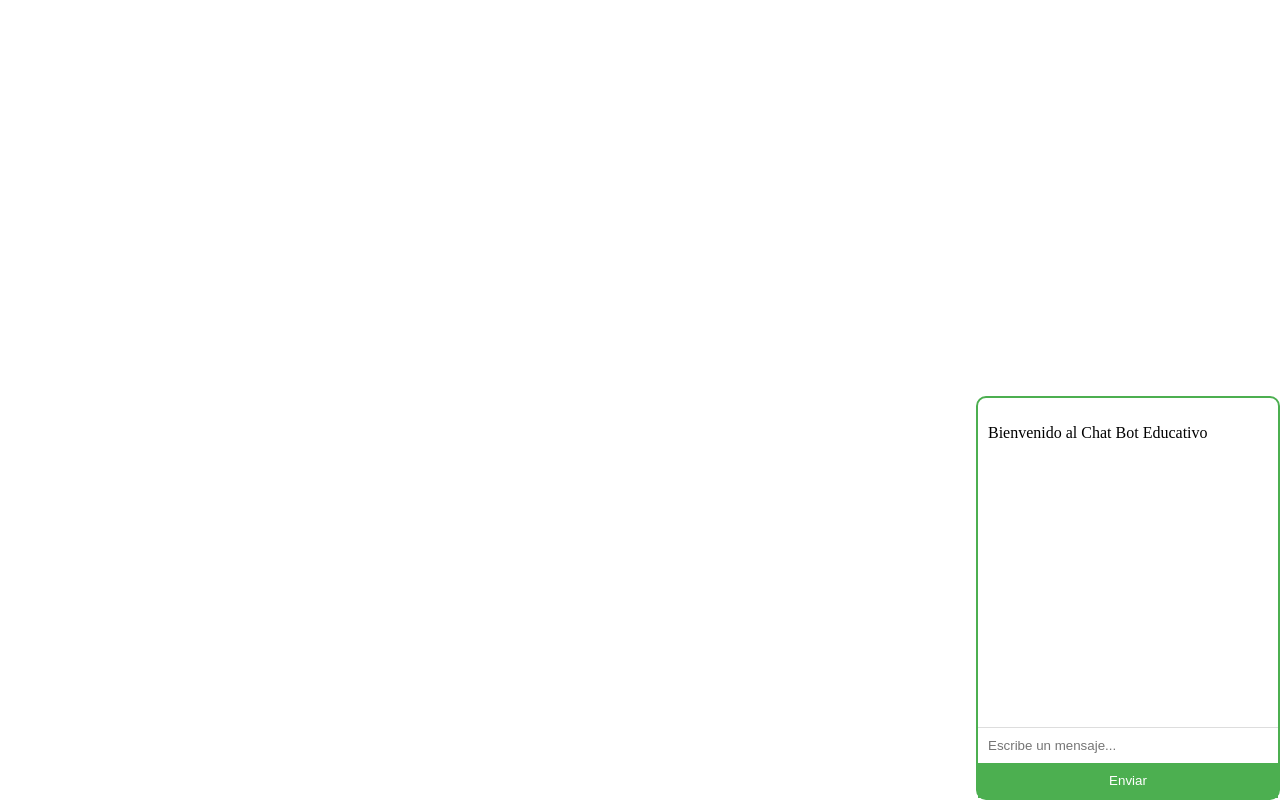
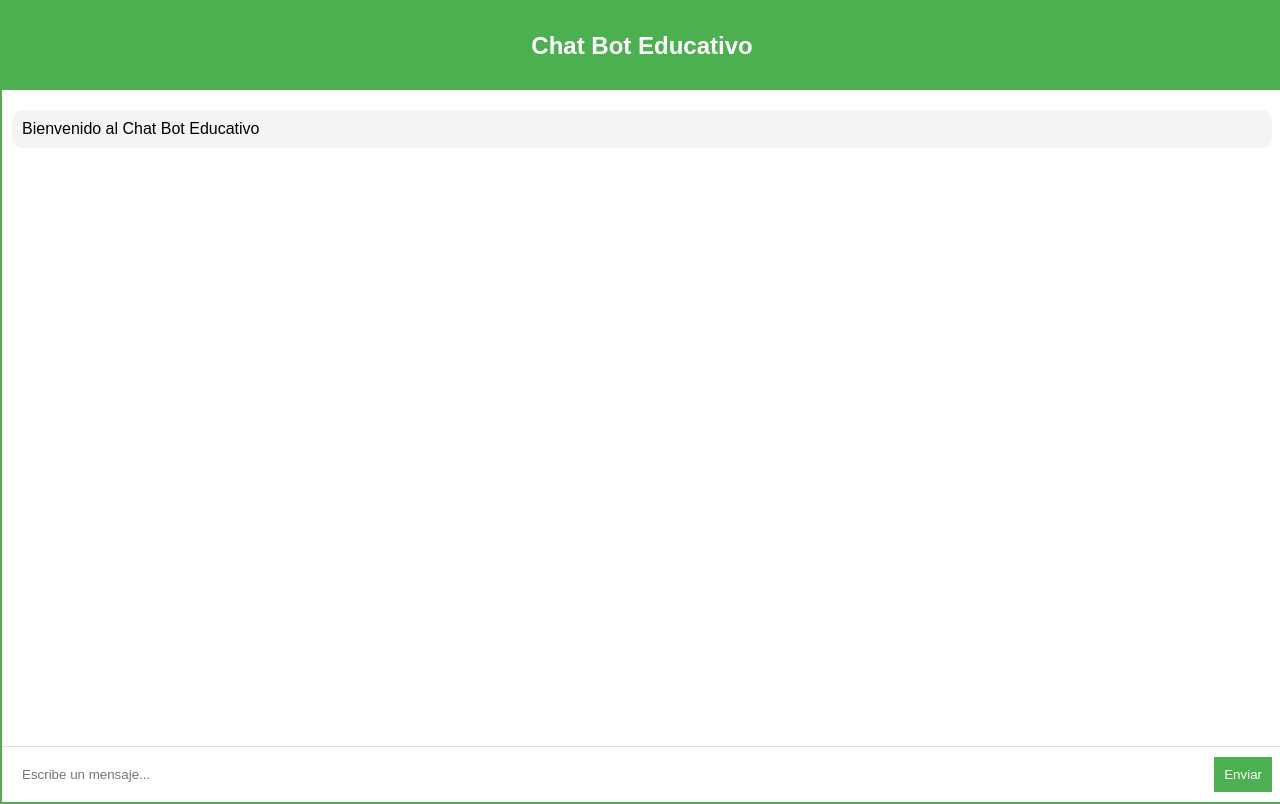
Before and after one commit to hiuzv/Tesis, a Flask app: template templates/chat.html in a window 1280 px wide. Run offline with Flask 3, Linux system fonts and the light colour scheme; the template is opened without the code that fills it, so the values that code supplies are empty.

Commit message:
new front 5

```diff
--- a/app.py
+++ b/app.py
@@ -8,17 +8,11 @@ CORS(app)  # Habilitar CORS para toda la aplicación
 # Configurar la clave de la API de OpenAI desde las variables de entorno
 openai.api_key = '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'
 
-@app.route('/')
-def index():
-    # Página principal donde el usuario puede hacer clic en el botón de chat
-    return render_template('index.html')
-
-@app.route('/chat', methods=['GET'])
+@app.route('/', methods=['GET'])
 def chat():
-    # Servir el archivo HTML del chat
     return render_template('chat.html')
 
-@app.route('/api/chat', methods=['POST'])
+@app.route('/chat', methods=['POST'])
 def chat_api():
     data = request.get_json()
     prompt = data.get("prompt").lower()
--- a/templates/chat.html
+++ b/templates/chat.html
@@ -3,20 +3,16 @@
 <head>
     <meta charset="UTF-8">
     <meta name="viewport" content="width=device-width, initial-scale=1.0">
-    <title>Chat Emergente con GPT</title>
+    <title>Chat Bot Educativo</title>
     <style>
-        /* Estilos para el chat */
+        /* Estilos para la ventana emergente */
         #chat-window {
-            position: fixed;
-            bottom: 0;
-            right: 0;
-            width: 300px;
-            height: 400px;
-            border: 2px solid #4CAF50;
-            border-radius: 10px;
+            width: 100%;
+            height: 100vh;
             background-color: white;
             display: flex;
             flex-direction: column;
+            border: 2px solid #4CAF50;
         }
 
         #chat-log {
@@ -39,31 +35,92 @@
             border: none;
             cursor: pointer;
         }
+
+        /* Estilos adicionales para la ventana */
+        body {
+            font-family: Arial, sans-serif;
+            margin: 0;
+            padding: 0;
+            background-color: #f4f4f4;
+        }
+
+        .chat-header {
+            background-color: #4CAF50;
+            color: white;
+            padding: 10px;
+            text-align: center;
+        }
+
+        .message {
+            margin: 10px 0;
+            padding: 10px;
+            border-radius: 10px;
+        }
+
+        .user-message {
+            background-color: #d9fdd3;
+            align-self: flex-start;
+        }
+
+        .bot-message {
+            background-color: #f4f4f4;
+            align-self: flex-end;
+        }
+
+        .chat-footer {
+            display: flex;
+            padding: 10px;
+        }
+
+        .chat-footer input {
+            flex-grow: 1;
+            border-radius: 5px;
+            padding: 10px;
+            border: 1px solid #ccc;
+        }
+
+        .chat-footer button {
+            background-color: #4CAF50;
+            color: white;
+            border: none;
+            padding: 10px 20px;
+            cursor: pointer;
+            margin-left: 10px;
+        }
     </style>
 </head>
 <body>
 
-    <!-- Ventana de chat -->
     <div id="chat-window">
+        <div class="chat-header">
+            <h2>Chat Bot Educativo</h2>
+        </div>
+
         <div id="chat-log">
-            <p>Bienvenido al Chat Bot Educativo</p>
+            <p class="bot-message message">Bienvenido al Chat Bot Educativo</p>
         </div>
-        <input id="chat-input" type="text" placeholder="Escribe un mensaje...">
-        <button id="send-message">Enviar</button>
+
+        <div class="chat-footer">
+            <input id="chat-input" type="text" placeholder="Escribe un mensaje...">
+            <button id="send-message">Enviar</button>
+        </div>
     </div>
 
-    <!-- Script para manejar el chat y los llamados al backend Flask -->
+    <!-- Script para manejar el chat -->
     <script type="text/javascript">
         document.getElementById("send-message").addEventListener("click", function() {
             var prompt = document.getElementById("chat-input").value;
             if (prompt.trim() === "") return;
 
             // Añadir mensaje del usuario al chat
-            document.getElementById("chat-log").innerHTML += "<p><strong>Tú:</strong> " + prompt + "</p>";
+            var userMessage = document.createElement("p");
+            userMessage.classList.add("user-message", "message");
+            userMessage.textContent = prompt;
+            document.getElementById("chat-log").appendChild(userMessage);
             document.getElementById("chat-input").value = "";
 
-            // Hacer la petición al API Flask
-            fetch("web-production-67b6d.up.railway.app/api/chat", {
+            // Hacer la petición a la API de Flask
+            fetch("https://web-production-67b6d.up.railway.app/chat", {
                 method: "POST",
                 headers: {
                     "Content-Type": "application/json"
@@ -73,10 +130,16 @@
             .then(response => response.json())
             .then(data => {
                 // Añadir respuesta del bot al chat
-                document.getElementById("chat-log").innerHTML += "<p><strong>GPT:</strong> " + data.response + "</p>";
+                var botMessage = document.createElement("p");
+                botMessage.classList.add("bot-message", "message");
+                botMessage.textContent = data.response;
+                document.getElementById("chat-log").appendChild(botMessage);
             })
             .catch(error => {
-                document.getElementById("chat-log").innerHTML += "<p><strong>Error:</strong> Hubo un problema con la respuesta.</p>";
+                var errorMessage = document.createElement("p");
+                errorMessage.classList.add("bot-message", "message");
+                errorMessage.textContent = "Error en la conexión.";
+                document.getElementById("chat-log").appendChild(errorMessage);
             });
         });
 
```
Also changed, not shown: templates/index.html (deleted, +0 -25 lines).
